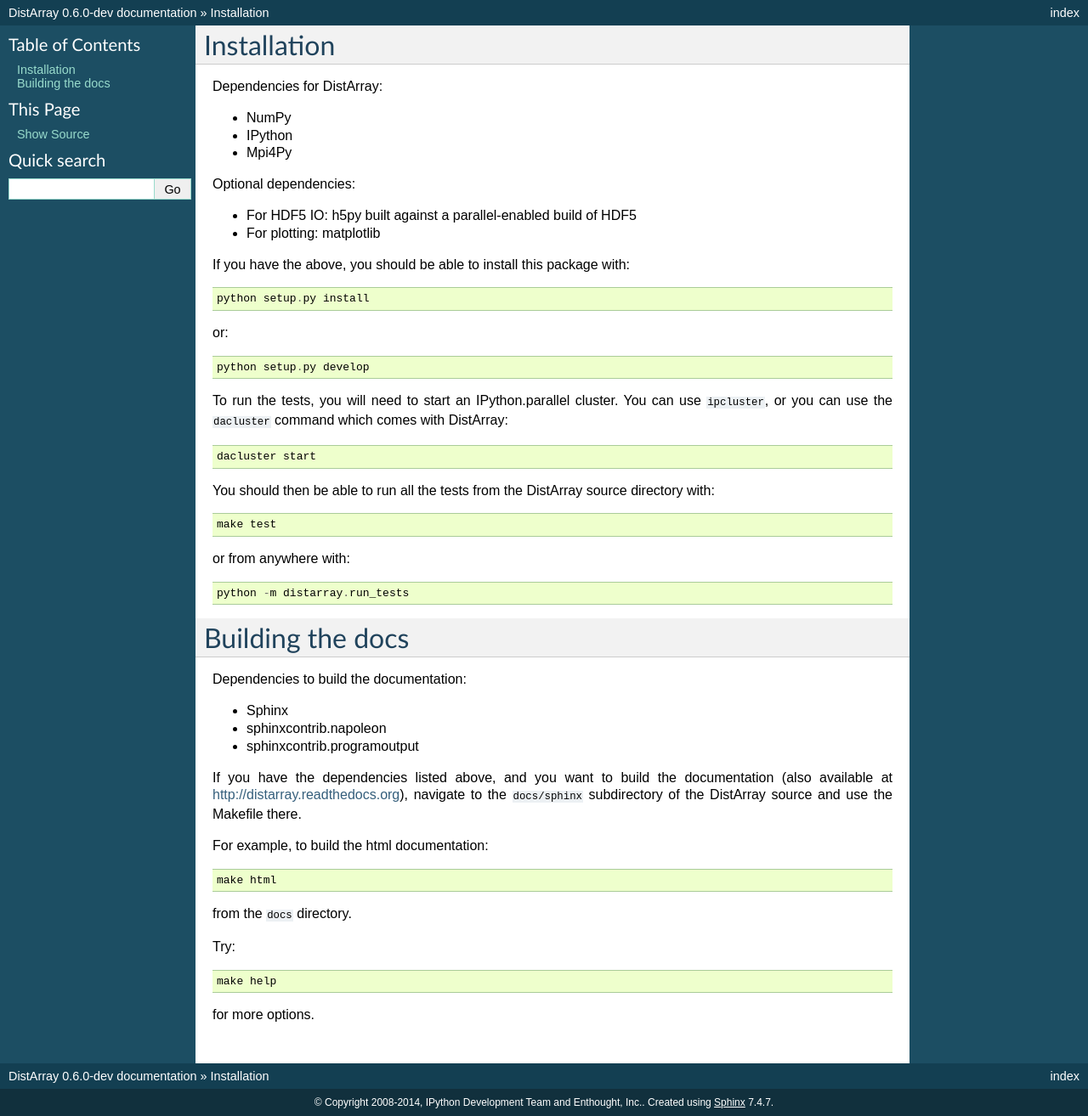
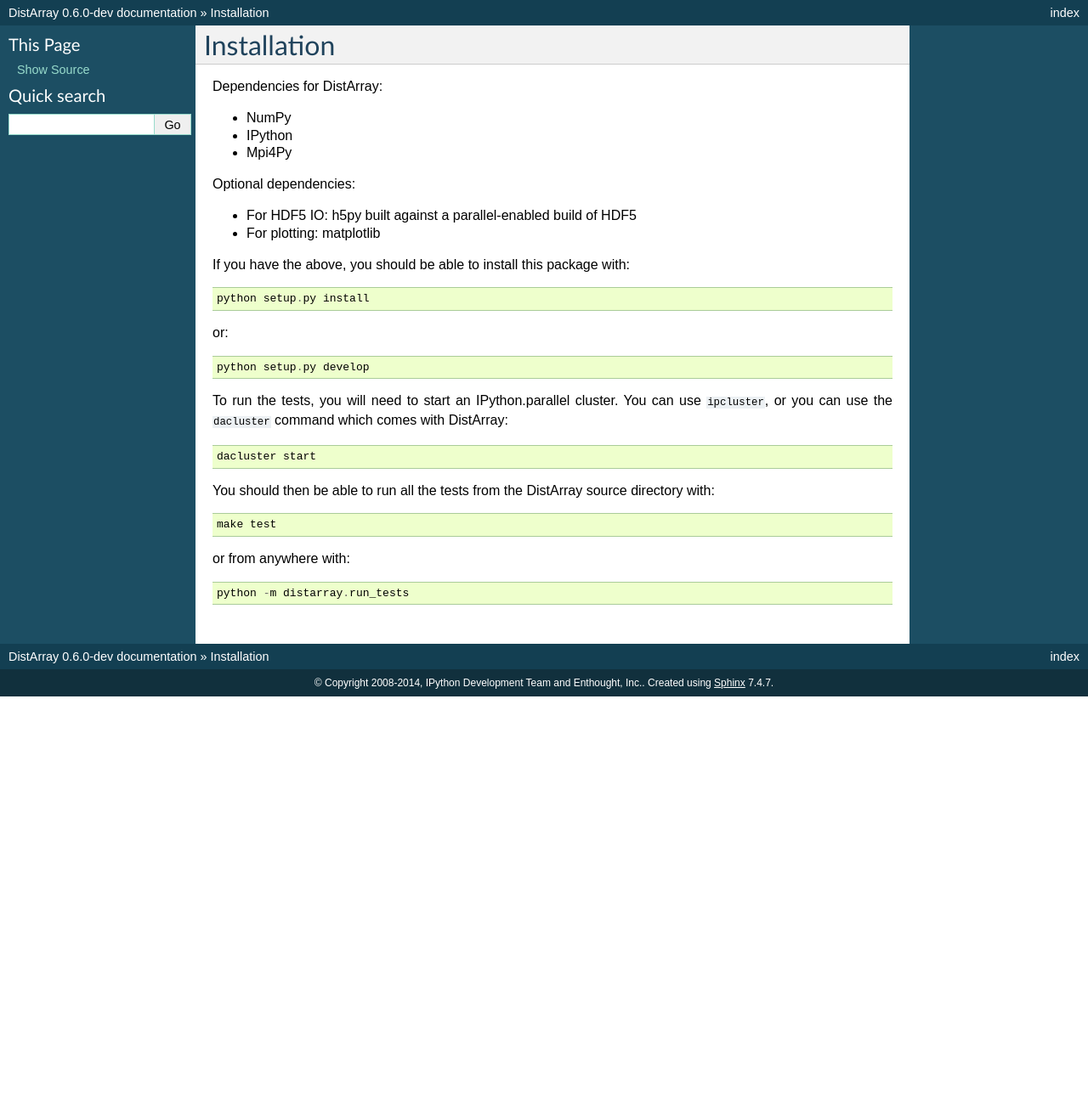
Before and after one commit to enthought/distarray, a Sphinx documentation site: the page built from docs/sphinx/source/installation.rst, in a window 1280 px wide. Shown: the whole page at 85% size. Built offline with Sphinx 7.4.7, drawn with Linux system fonts in a browser that asks for light colours; after the commit the page ends 900 px from its top, so only the background shows below that.

Commit message:
Split docs building out of installation.
We don’t need to talk about building the docs right up front.

```diff
--- a/docs/sphinx/source/installation.rst
+++ b/docs/sphinx/source/installation.rst
@@ -35,29 +35,3 @@
 or from anywhere with::
 
     python -m distarray.run_tests
-
-
-Building the docs
------------------
-
-Dependencies to build the documentation:
-
-* Sphinx
-* sphinxcontrib.napoleon
-* sphinxcontrib.programoutput
-
-If you have the dependencies listed above, and you want to build the
-documentation (also available at http://distarray.readthedocs.org), navigate to
-the ``docs/sphinx`` subdirectory of the DistArray source and use the Makefile there.
-
-For example, to build the html documentation::
-
-    make html
-
-from the ``docs`` directory.
-
-Try::
-
-    make help
-
-for more options.
--- a/docs/sphinx/source/main.rst
+++ b/docs/sphinx/source/main.rst
@@ -1,6 +1,7 @@
 .. include:: blurb.rst
-.. include:: getting_started.rst
+.. include:: getting-started.rst
 .. include:: overview.rst
 .. include:: installation.rst
+.. include:: build-the-docs.rst
 .. include:: history.rst
-.. include:: contact_us.rst
+.. include:: contact-us.rst
--- a/docs/www/content/pages/contact.rst
+++ b/docs/www/content/pages/contact.rst
@@ -1,4 +1,4 @@
 :title: Contact Us
 
-.. include:: ../../../sphinx/source/contact_us.rst
+.. include:: ../../../sphinx/source/contact-us.rst
     :start-line: 3
```
Also changed, not shown: docs/sphinx/source/build-the-docs.rst (added, +24 -0 lines), docs/sphinx/source/contact-us.rst (renamed from docs/sphinx/source/contact_us.rst).
